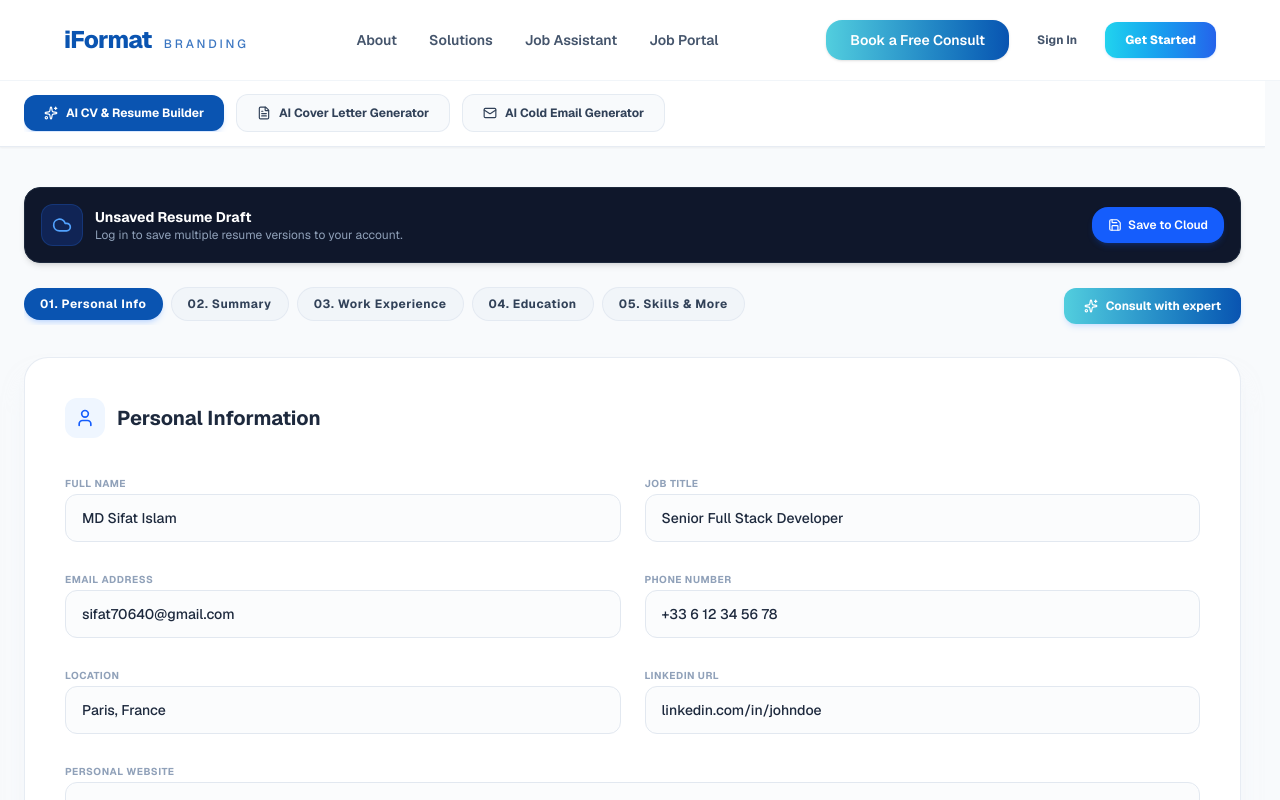
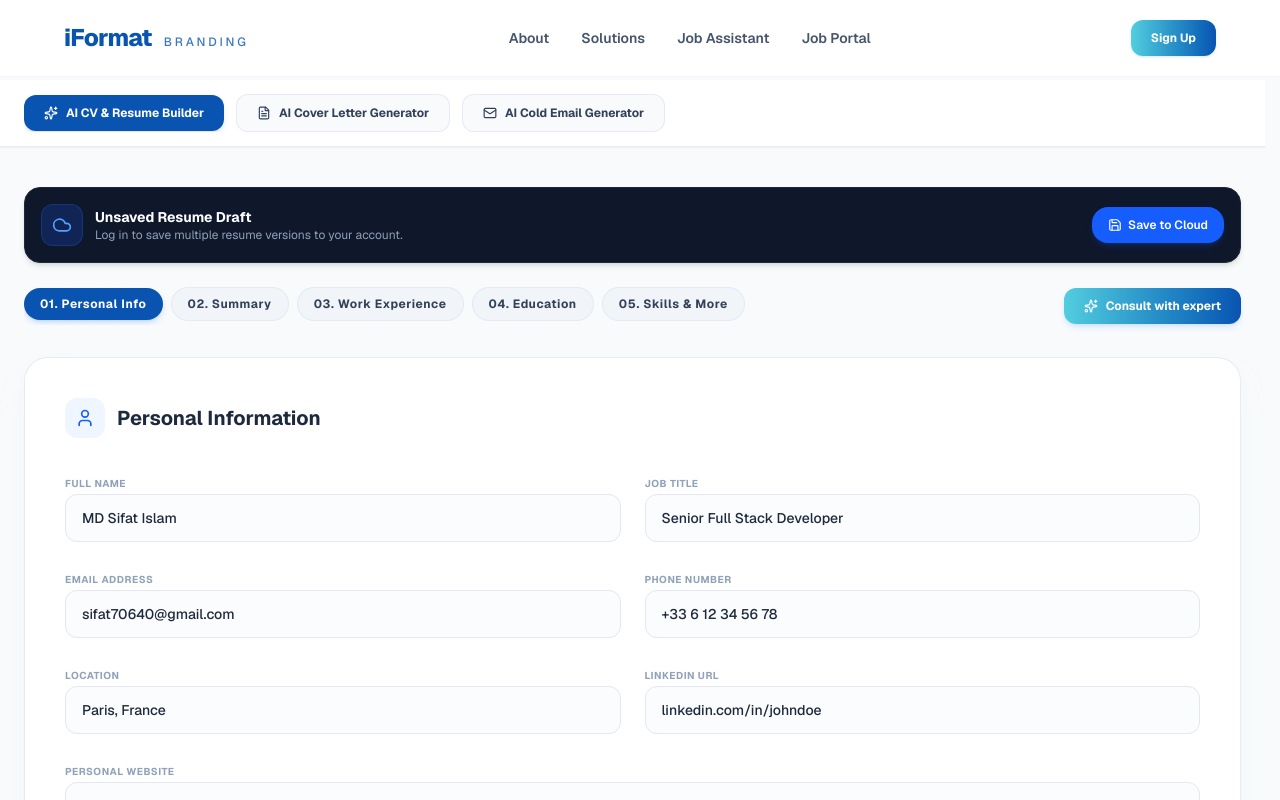
Before and after one commit to alaminislam34/IFormat-Website, a Next.js app in the folder iformat/: page /job-assistant in a window 1280 px wide. Shown: the top 800 px of the page. Built offline with nearby package versions, Linux system fonts and the light colour scheme; no server answers.

Commit message:
refactor: improve authentication persistence and update navigation components to prioritize sign-up flows

```diff
--- a/iformat/src/app/(admin)/admin/layout.tsx
+++ b/iformat/src/app/(admin)/admin/layout.tsx
@@ -29,28 +29,53 @@ export default function AdminLayout({ children }: { children: React.ReactNode })
   const { user, isAuthenticated, logout } = useAuthStore();
   const [sidebarOpen, setSidebarOpen] = useState(false);
   const [authChecked, setAuthChecked] = useState(false);
+  const [isMounted, setIsMounted] = useState(false);
 
   const isLoginPage = pathname === "/admin/login";
 
   useEffect(() => {
+    setIsMounted(true);
+  }, []);
+
+  useEffect(() => {
+    if (!isMounted) return;
+
     if (isLoginPage) {
       setAuthChecked(true);
       return;
     }
 
-    if (!isAuthenticated) {
+    let activeUser = user;
+    let isAuthed = isAuthenticated;
+
+    if (!isAuthed && typeof window !== "undefined") {
+      try {
+        const stored = localStorage.getItem("iformat-auth-storage");
+        if (stored) {
+          const parsed = JSON.parse(stored);
+          if (parsed?.state?.isAuthenticated && parsed?.state?.user) {
+            activeUser = parsed.state.user;
+            isAuthed = true;
+          }
+        }
+      } catch {
+        // ignore
+      }
+    }
+
+    if (!isAuthed) {
       router.replace("/admin/login");
       return;
     }
 
-    const roleUpper = user?.role?.toUpperCase();
+    const roleUpper = activeUser?.role?.toUpperCase();
     if (roleUpper !== "ADMIN") {
       router.replace("/admin/login");
       return;
     }
 
     setAuthChecked(true);
-  }, [isAuthenticated, isLoginPage, router, user]);
+  }, [isAuthenticated, isLoginPage, isMounted, router, user]);
 
   if (isLoginPage) {
     return <>{children}</>;
--- a/iformat/src/app/(admin)/admin/login/page.tsx
+++ b/iformat/src/app/(admin)/admin/login/page.tsx
@@ -49,7 +49,8 @@ export default function AdminLoginPage() {
         return;
       }
 
-      setAuth(response.user, response.accessToken || "", response.refreshToken);
+      const token = response.token || response.accessToken || "";
+      setAuth(response.user, token, response.refreshToken);
       router.push("/admin");
     } catch (err: any) {
       setError(err.message || "Invalid credentials. Administrative login failed.");
--- a/iformat/src/components/layout/navbar.tsx
+++ b/iformat/src/components/layout/navbar.tsx
@@ -62,11 +62,6 @@ export function Navbar() {
 
         {/* Action Buttons & Profile */}
         <div className="flex items-center gap-3">
-          <Link href="/services">
-            <button className="hidden sm:inline-flex items-center px-6 h-10 rounded-lg bg-linear-to-r from-[#52CEDE] to-[#0A54B1] text-white text-sm font-semibold hover:opacity-90 transition-opacity shadow-sm cursor-pointer">
-              Book a Free Consult
-            </button>
-          </Link>
           <UserMenu variant={!isScrolled && isHomePage ? "dark" : "light"} />
 
           {/* Mobile Hamburger Button */}
@@ -124,11 +119,11 @@ export function Navbar() {
               </Link>
             </div>
             <Link
-              href="/services"
+              href="/signup"
               onClick={() => setIsMobileOpen(false)}
               className="block w-full py-2.5 rounded-xl bg-linear-to-r from-[#52CEDE] to-[#0A54B1] text-white text-center text-xs font-bold shadow-sm"
             >
-              Book a Free Consult
+              Sign Up
             </Link>
           </motion.div>
         )}
--- a/iformat/src/components/layout/user-menu.tsx
+++ b/iformat/src/components/layout/user-menu.tsx
@@ -58,26 +58,16 @@ export function UserMenu({ variant = "light" }: UserMenuProps) {
   if (!isAuthenticated || !user) {
     const isDark = variant === "dark";
     return (
-      <div className="flex items-center gap-3">
+      <div className="flex items-center">
         <Link
-          href="/login"
-          className={`px-4 py-2 rounded-xl text-xs font-bold transition-colors ${
+          href="/signup"
+          className={`px-5 py-2.5 rounded-xl text-xs font-bold transition-all shadow-sm cursor-pointer ${
             isDark
-              ? "text-white/80 hover:text-white hover:bg-white/10"
-              : "text-slate-600 hover:text-slate-900 hover:bg-slate-100"
+              ? "bg-white text-slate-950 hover:bg-white/90"
+              : "bg-linear-to-r from-[#52CEDE] to-[#0A54B1] text-white hover:opacity-95 shadow-blue-500/15"
           }`}
         >
-          Sign In
-        </Link>
-        <Link
-          href="/signup"
-          className={`px-5 py-2.5 rounded-xl text-xs font-extrabold shadow-sm transition-all hover:scale-[1.02] active:scale-[0.98] ${
-            isDark
-              ? "bg-white text-slate-900 hover:bg-slate-100"
-              : "bg-brand-gradient text-white hover:opacity-95 shadow-blue-500/15"
-          }`}
-        >
-          Get Started
+          Sign Up
         </Link>
       </div>
     );
```
Also changed, not shown: 1 other file (tests, documents, lock files or other folders).
